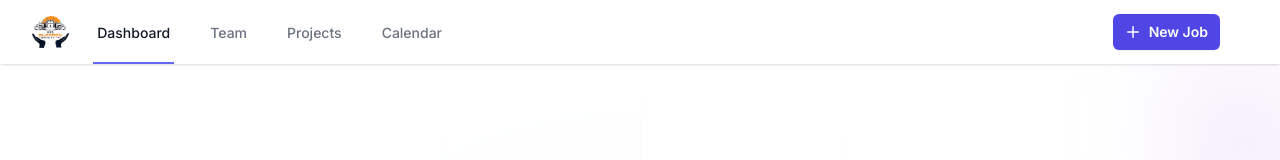
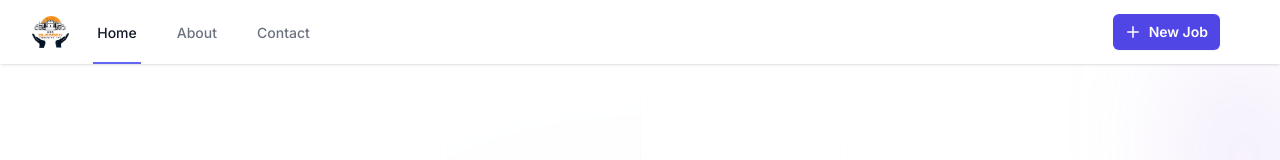
Before and after one commit to jsoto007/gia-trucking-web-app, a Next.js app: page / in a window 1280 px wide. Shown: the top 160 px of the page. Built offline with nearby package versions, Linux system fonts and the light colour scheme.

Commit message:
updated nav

```diff
--- a/src/app/home/NavBar.js
+++ b/src/app/home/NavBar.js
@@ -40,25 +40,19 @@ export default function NavBar() {
                     href="#"
                     className="inline-flex items-center border-b-2 border-indigo-500 px-1 pt-1 text-sm font-medium text-gray-900"
                   >
-                    Dashboard
+                    Home
                   </a>
                   <a
                     href="#"
                     className="inline-flex items-center border-b-2 border-transparent px-1 pt-1 text-sm font-medium text-gray-500 hover:border-gray-300 hover:text-gray-700"
                   >
-                    Team
+                    About
                   </a>
                   <a
                     href="#"
                     className="inline-flex items-center border-b-2 border-transparent px-1 pt-1 text-sm font-medium text-gray-500 hover:border-gray-300 hover:text-gray-700"
                   >
-                    Projects
-                  </a>
-                  <a
-                    href="#"
-                    className="inline-flex items-center border-b-2 border-transparent px-1 pt-1 text-sm font-medium text-gray-500 hover:border-gray-300 hover:text-gray-700"
-                  >
-                    Calendar
+                    Contact
                   </a>
                 </div>
               </div>
```
